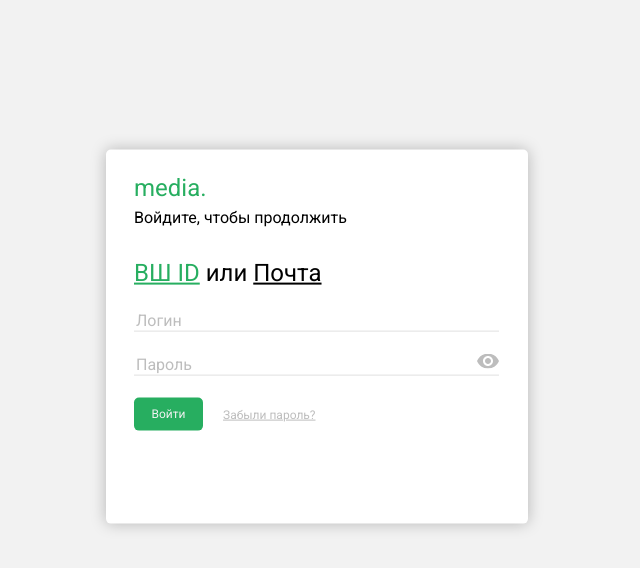
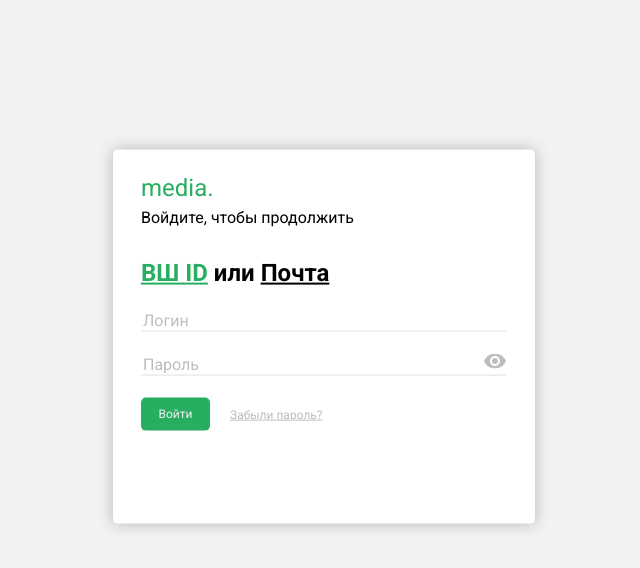
Before and after one commit to ItsNotMe2099/sbercu-frontend, a Next.js app: page /auth-page in a window 1280 px wide. Shown: the top 568 px of the page, without its empty margins (316-956 px from the left). Built offline with nearby package versions, Linux system fonts and the light colour scheme.

Commit message:
font-weight fixed in AuthSection component

```diff
--- a/components/AuthSection/index.module.scss
+++ b/components/AuthSection/index.module.scss
@@ -7,8 +7,9 @@
   border-radius: 5px;
   padding: 24px 29px 0 28px;
   @media (min-width: $md-min){
-    transform: translate(100%, 40%);
+    transform: translateY(40%);
     width: 422px;
+    margin: auto;
   }
   @media (max-width: $sm-max){
     width: 100%;
@@ -23,6 +24,7 @@
   font-size: 24px;
   line-height: 28px;
   margin: 0 0 23px 0;
+  font-weight: bold;
 
   &_green{
     color: #27AE60;
--- a/components/PasswordRecovery/PWRecoveryHeader/index.module.scss
+++ b/components/PasswordRecovery/PWRecoveryHeader/index.module.scss
@@ -7,8 +7,9 @@
   border-radius: 5px;
   padding: 24px 29px 0 28px;
   @media (min-width: $md-min){
-    transform: translate(100%, 40%);
+    transform: translateY(40%);
     width: 422px;
+    margin: auto;
   }
   @media (max-width: $sm-max){
     width: 100%;
```
